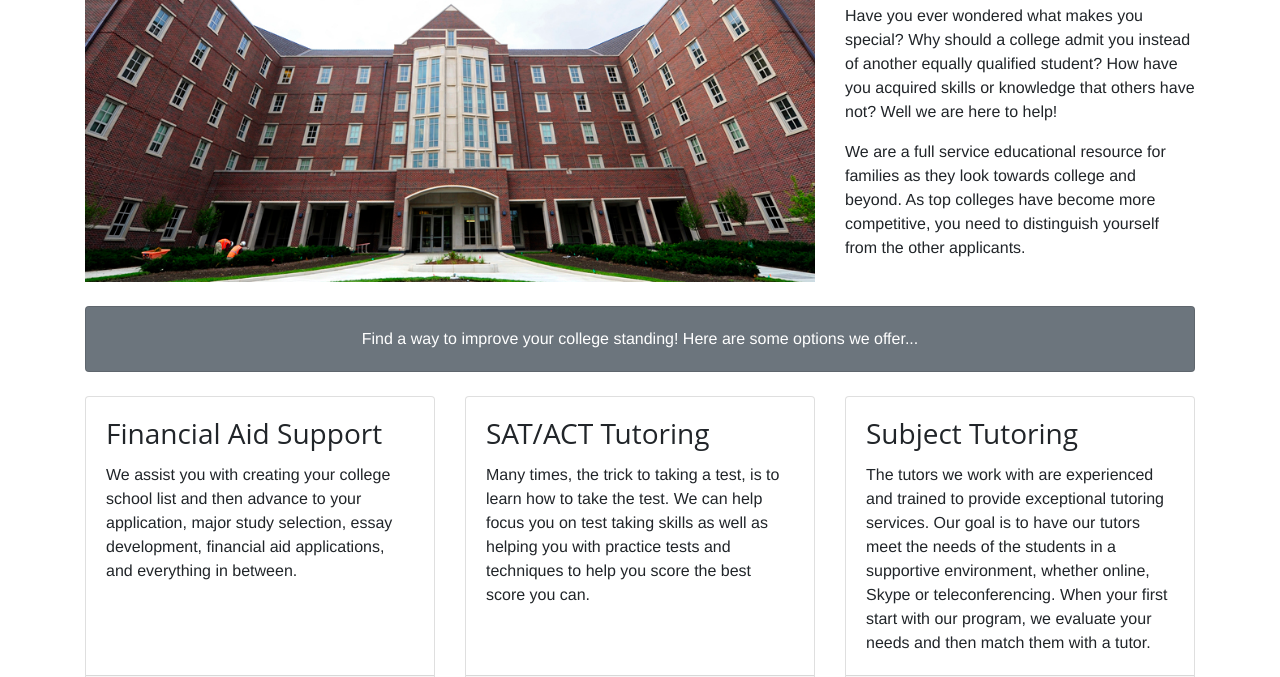
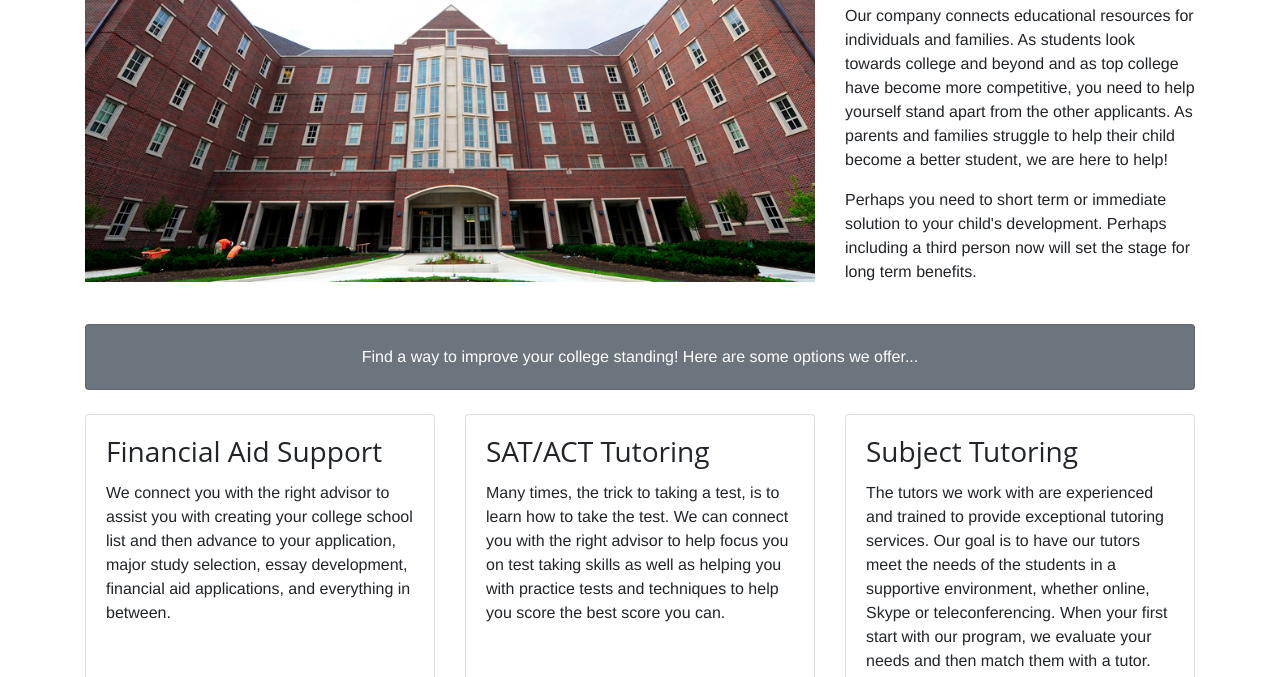
Before and after one commit to Zimatry/Zimatry, a plain HTML site: page index.html in a window 1280 px wide. Shown: the part 123-800 px from the top of the page. Drawn offline with nearby package versions, Linux system fonts and the light colour scheme.

Commit message:
Updated Index.html and Services/1.html wording

```diff
--- a/index.html
+++ b/index.html
@@ -59,8 +59,8 @@
         <!-- /.col-lg-8 -->
         <div class="col-lg-4">
           <h2 class="text-primary">Welcome to Zimatry</h2>
-          <p>Have you ever wondered what makes you special? Why should a college admit you instead of another equally qualified student? How have you acquired skills or knowledge that others have not? Well we are here to help!</p>
-          <p>We are a full service educational resource for families as they look towards college and beyond. As top colleges have become more competitive, you need to distinguish yourself from the other applicants.</p>
+          <p>Our company connects educational resources for individuals and families. As students look towards college and beyond and as top college have become more competitive, you need to help yourself stand apart from the other applicants. As parents and families struggle to help their child become a better student, we are here to help!</p>
+          <p>Perhaps you need to short term or immediate solution to your child's development. Perhaps including a third person now will set the stage for long term benefits.</p>
         </div>
         <!-- /.col-md-4 -->
       </div>
@@ -79,7 +79,7 @@
           <div class="card h-100">
             <div class="card-body">
               <h3 class="card-title">Financial Aid Support</h3>
-              <p class="card-text">We assist you with creating your college school list and then advance to your application, major study selection, essay development, financial aid applications, and everything in between. </p>
+              <p class="card-text">We connect you with the right advisor to assist you with creating your college school list and then advance to your application, major study selection, essay development, financial aid applications, and everything in between.</p>
             </div>
             <div class="card-footer">
               <a href="services/1.html" class="btn btn-primary">More Info</a>
@@ -91,7 +91,7 @@
           <div class="card h-100">
             <div class="card-body">
               <h3 class="card-title">SAT/ACT Tutoring</h3>
-              <p class="card-text">Many times, the trick to taking a test, is to learn how to take the test.  We can help focus you on test taking skills as well as helping you with practice tests and techniques to help you score the best score you can.</p>
+              <p class="card-text">Many times, the trick to taking a test, is to learn how to take the test.  We can connect you with the right advisor to help focus you on test taking skills as well as helping you with practice tests and techniques to help you score the best score you can.</p>
             </div>
             <div class="card-footer">
               <a href="services/1.html" class="btn btn-primary">More Info</a>
```
Also changed, not shown: services/1.html (+4 -7 lines), services/2.html (+1 -1 lines).
